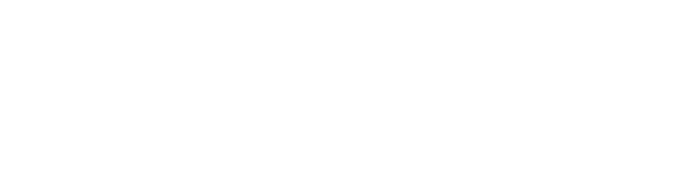
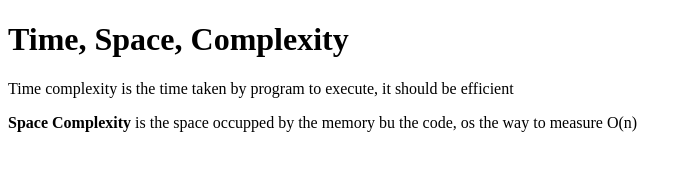
Before and after one commit to acciojob/time-and-space-complexity-rupeshagarwalg, a website: page main.html in a window 1280 px wide. Shown: the whole page, without its empty margins (0-692 px from the left). Drawn offline with Linux system fonts and the light colour scheme.

Commit message:
created a submission

```diff
--- a/main.html
+++ b/main.html
@@ -10,6 +10,9 @@
 	<!-- the entire body must be written by student -->
     <script type="text/javascript" src="./script.js">
 </script>
+	<h1>Time, Space, Complexity</h1>
+	<p>Time complexity is the time taken by program to execute, it should be efficient </p>
+	<p><b>Space Complexity</b> is the space occupped by the memory bu the code, os the way to measure O(n)</p>
 
 </body>
 
```
